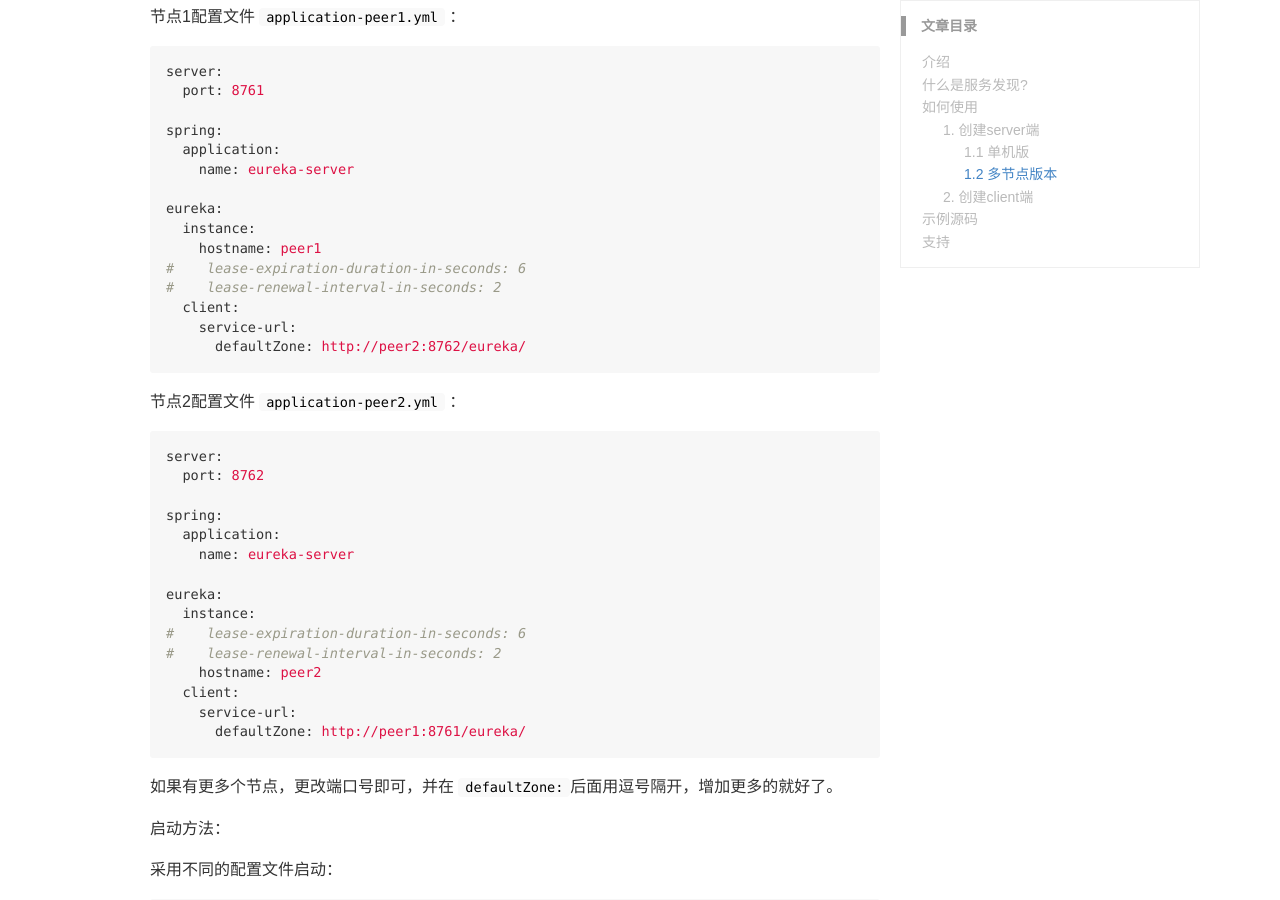
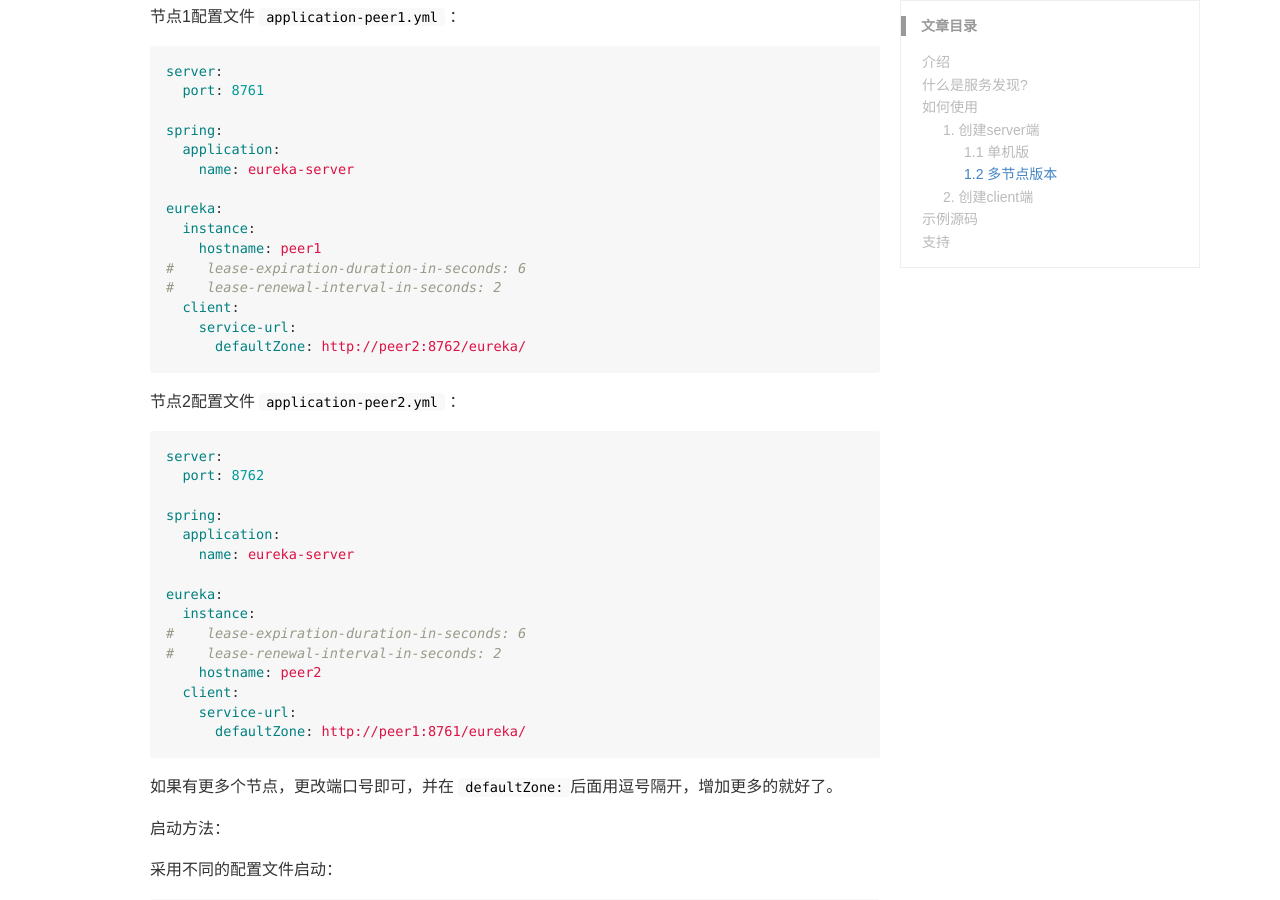
Before and after one commit to xjtushilei/xjtushilei.github.io, a Jekyll site: the page built from _posts/2017-06-13-spring-cloud-series-spring-cloud-eureka.md, in a window 1280 px wide and 900 px high, scrolled down 2276 px. Built offline with Jekyll 4.4.1, drawn with Linux system fonts in a browser that asks for light colours; comment, search, counter and statistics services are not loaded; some of the changed text lies outside the part shown.

Commit message:
修改title bug

````diff
--- a/_posts/2017-06-13-spring-cloud-series-spring-cloud-eureka.md
+++ b/_posts/2017-06-13-spring-cloud-series-spring-cloud-eureka.md
@@ -11,7 +11,7 @@
 >
 >主要分为以下几篇：
 > 1. [spring-cloud-config:分布式配置管理](http://www.xjtushilei.com/2017/06/12/spring-cloud-series-spring-cloud-config)
-> 2. [spring-cloud-eureka:服务注册与发现](http://www.xjtushilei.com/2017/06/12/spring-cloud-series-spring-cloud-eureka)
+> 2. [spring-cloud-eureka:服务注册与发现](http://www.xjtushilei.com/2017/06/13/spring-cloud-series-spring-cloud-eureka)
 
 # 介绍
 
@@ -42,7 +42,7 @@
 
 配置文件:
 
-```properties
+```yml
 server:
   port: 8761
 
@@ -91,7 +91,7 @@
 127.0.0.1 peer2
 ```
 节点1配置文件 `application-peer1.yml` ：
-```properties
+```yml
 server:
   port: 8761
 
@@ -111,7 +111,7 @@
 
 节点2配置文件 `application-peer2.yml` ：
 
-```properties
+```yml
 server:
   port: 8762
 
````
Also changed, not shown: other parts of _posts/2017-06-13-spring-cloud-series-spring-cloud-eureka.md (+1 -1 lines).
